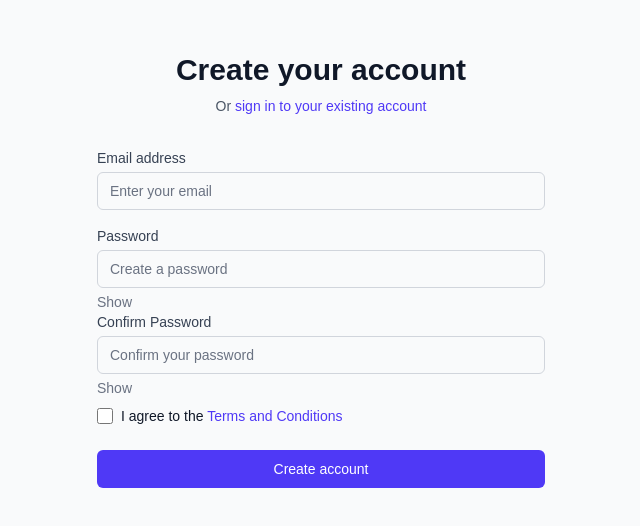
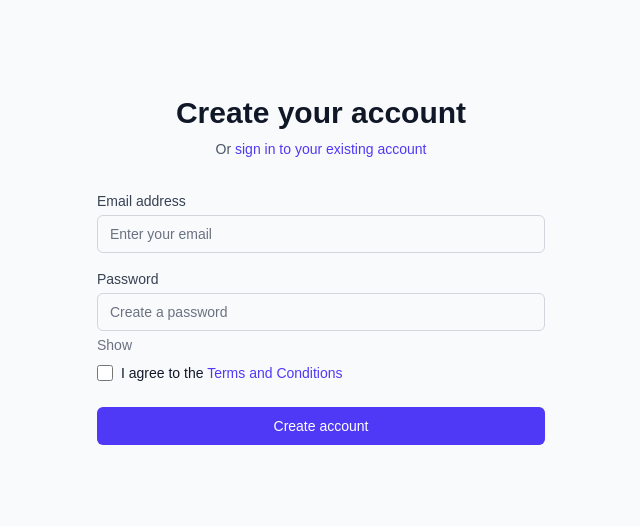
Before and after one commit to Gojer16/Book-Management-API, a Next.js app in the folder client/: page /register in a window 1280 px wide. Shown: the part 142-668 px from the top of the page, without its empty margins (319-959 px from the left). Built offline with nearby package versions, Linux system fonts and the light colour scheme.

Commit message:
Login | Register page working!

```diff
--- a/client/app/hooks/useFormSubmit.tsx
+++ b/client/app/hooks/useFormSubmit.tsx
@@ -1,6 +1,5 @@
 import { useState } from 'react';
 import { useRouter } from 'next/navigation';
-import Link from 'next/link';
 
 type SubmitFn<T> = (formData: T) => Promise<void>;
 
--- a/client/app/hooks/useFormValidation.tsx
+++ b/client/app/hooks/useFormValidation.tsx
@@ -14,12 +14,6 @@ export const useFormValidation = <T extends Record<string, any>>() => {
       else if (formData.password.length < 8) newErrors.password = 'Password must be at least 8 characters.';
     }
 
-    if (!formData.confirmPassword) {
-      newErrors.confirmPassword = 'Please confirm your password';
-    } else if (formData.password !== formData.confirmPassword) {
-      newErrors.confirmPassword = 'Passwords do not match';
-    }
-
     return { isValid: Object.keys(newErrors).length === 0, errors: newErrors };
   };
 
--- a/client/app/login/page.tsx
+++ b/client/app/login/page.tsx
@@ -3,12 +3,14 @@ import { useFormInput } from '../hooks/useInputChange';
 import { useFormValidation } from '../hooks/useFormValidation';
 import { useFormSubmit } from '../hooks/useFormSubmit';
 import Link from 'next/link';
+import { useState } from 'react';
 
 export default function LoginPage() {
 
   const { formData, handleInputChange, errors, setErrors } = useFormInput({ email: '', password: '' });
   const { validateForm } = useFormValidation();
-  const { handleSubmit, isLoading, apiError } = useFormSubmit('/api/auth/login');
+  const { handleSubmit, isLoading, apiError } = useFormSubmit('http://localhost:5000/api/auth/login');
+  const [showPassword, setShowPassword] = useState(false);
 
 
 
@@ -69,7 +71,7 @@ export default function LoginPage() {
               <input
                 id="password"
                 name="password"
-                type="password"
+                type={showPassword ? 'text' : 'password'}
                 autoComplete="current-password"
                 required
                 value={formData.password}
@@ -82,10 +84,17 @@ export default function LoginPage() {
               {errors.password && (
                 <p className="mt-1 text-sm text-red-600">{errors.password}</p>
               )}
+              <button
+                type="button"
+                onClick={() => setShowPassword(!showPassword)}
+                className="absolute mt-1 flex items-center text-sm text-gray-500"
+              >
+                {showPassword ? 'Hide' : 'Show'}
+              </button>
             </div>
           </div>
 
-          <div className="flex items-center justify-between">
+          <div className="flex items-center justify-between pt-4">
             <div className="flex items-center">
               <input
                 id="remember-me"
--- a/client/app/register/page.tsx
+++ b/client/app/register/page.tsx
@@ -9,13 +9,11 @@ export default function RegisterPage() {
     const { formData, handleInputChange, errors, setErrors } = useFormInput({
     email: '',
     password: '',
-    confirmPassword: ''
   });
 
   const { validateForm } = useFormValidation();
-  const { handleSubmit, isLoading, apiError } = useFormSubmit('/api/auth/register');
+  const { handleSubmit, isLoading, apiError } = useFormSubmit('http://localhost:5000/api/auth/register');
   const [showPassword, setShowPassword] = useState(false);
-  const [showConfirmPassword, setShowConfirmPassword] = useState(false);
 
 
   return (
@@ -94,34 +92,6 @@ export default function RegisterPage() {
               </button>
             </div>
 
-            <div className='pt-2'>
-              <label htmlFor="confirmPassword" className="block  text-sm font-medium text-gray-700">
-                Confirm Password
-              </label>
-              <input
-                id="confirmPassword"
-                name="confirmPassword"
-                type={showConfirmPassword ? 'text' : 'password'}
-                autoComplete="new-password"
-                required
-                value={formData.confirmPassword}
-                onChange={handleInputChange}
-                className={`mt-1 appearance-none relative block w-full px-3 py-2 border ${
-                  errors.confirmPassword ? 'border-red-300' : 'border-gray-300'
-                } placeholder-gray-500 text-gray-900 rounded-md focus:outline-none focus:ring-indigo-500 focus:border-indigo-500 focus:z-10 sm:text-sm`}
-                placeholder="Confirm your password"
-              />
-              {errors.confirmPassword && (
-                <p className="mt-1 text-sm text-red-600">{errors.confirmPassword}</p>
-              )}
-              <button
-              type="button"
-              onClick={() => setShowConfirmPassword(prev => !prev)}
-              className="absolute flex items-center mt-1 text-gray-500 text-sm leading-5"
-              >
-              {showConfirmPassword ? 'Hide' : 'Show'}
-              </button>
-            </div>
 
           </div>
 
```
Also changed, not shown: 2 other files (tests, documents, lock files or other folders).
